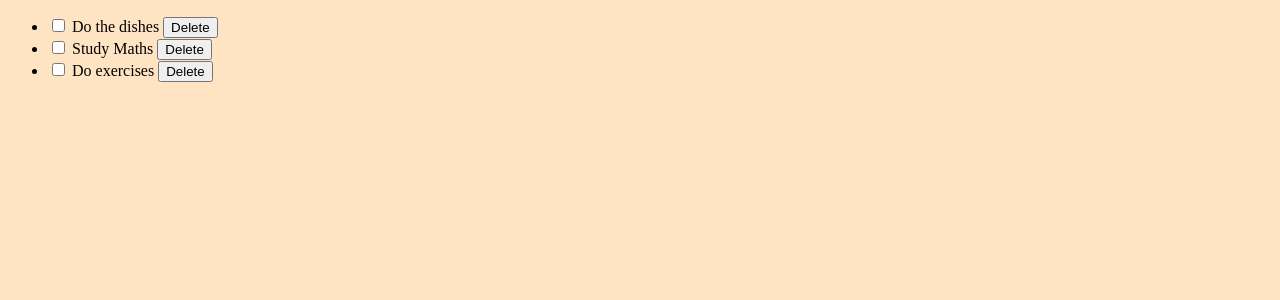
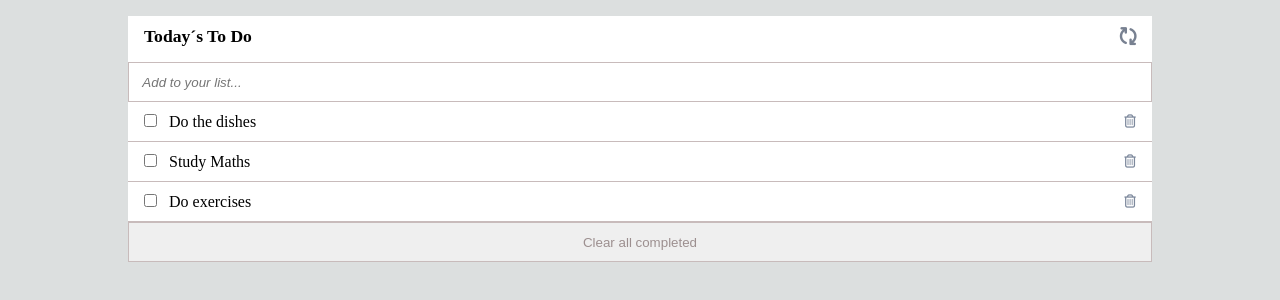
Before and after one commit to CesarHerr/To_do_List, a website built with webpack: page src/index.html in a window 1280 px wide. Built offline with nearby package versions, Linux system fonts and the light colour scheme.

Commit message:
Add styles to the list

```diff
--- a/modules/List.js
+++ b/modules/List.js
@@ -5,12 +5,12 @@ const list = [
     description: 'Do the dishes'
   },
   {
-    index: 0,
+    index: 1,
     complete: false,
     description: 'Study Maths'
   },
   {
-    index: 0,
+    index: 2,
     complete: true,
     description: 'Do exercises'
   }
@@ -23,8 +23,13 @@ const toDoList = () => {
   list.forEach((parameter,index) => {
     const toDo = document.createElement('li');
     toDo.innerHTML = `
-      <input type="checkbox" > ${list[index].description}
-      <button class="button remove-btn" data-list-index=${index}>Delete</button>
+      <span>
+        <label for="name${list[index].index}"><label>
+        <input name="name${list[index].index}" type="checkbox">
+        <p>${list[index].description}</p>
+      </span>
+
+      <button class="button remove-btn" data-list-index=${index}><i class="fa-regular fa-trash-can" style="color: #7c889c;"></i></button>
       `;
       checkList.push(toDo)
   });
--- a/src/index.html
+++ b/src/index.html
@@ -3,12 +3,20 @@
 <head>
     <meta charset="UTF-8">
     <meta name="viewport" content="width=device-width, initial-scale=1.0">
+    <script src="https://kit.fontawesome.com/2e46d3026c.js" crossorigin="anonymous"></script>
     <title>To do List</title>
 </head>
 <body>
     <form>
+        <div class="header">
+            <h2>Today´s To Do</h2>
+            <i class="fa-solid fa-arrows-rotate fa-rotate-90" style="color: #788191;"></i>
+        </div>
         <ul class="todo__list">
+            <label for="addToTheList" aria-labelledby="addToTheList"></label>
+            <input class="add" type="text" name="addToTheList" placeholder="Add to your list...">
         </ul>
+        <button class="clear">Clear all completed</button>
     </form>
 </body>
 </html>
--- a/src/style.css
+++ b/src/style.css
@@ -1,3 +1,86 @@
+* {
+  margin: 0;
+  padding: 0;
+  box-sizing: border-box;
+  list-style: none;
+}
+
 body {
-  background-color: bisque;
+  background-color: rgb(220, 223, 223);
 }
+
+form {
+  width: 80%;
+  margin: 0 auto;
+  background-color: #fff;
+}
+
+h2 {
+  font-size: 1.1rem;
+  display: inline;
+  margin-top: 10px;
+  height: 20px;
+}
+
+.header {
+  margin: 1em;
+  display: flex;
+  justify-content: space-between;
+}
+
+.add {
+  width: 100%;
+  border: solid 1px rgb(200, 187, 187);
+  height: 40px;
+}
+
+li {
+
+  width: 100%;
+  padding: 0 1em;
+  display: flex;
+  justify-content: space-between;
+  align-items: center;
+  height: 40px;
+  border-bottom: solid 1px rgb(200, 187, 187);
+}
+
+li button {
+  background: none;
+  border: none;
+}
+
+.add::placeholder {
+  font-style: italic;
+  padding-left: 1em;
+}
+
+.check {
+  padding-left: 1em;
+  background-color: aquamarine;
+}
+
+p {
+  display: inline;
+  margin-left: 0.5em;
+}
+
+.clear {
+  width: 100%;
+  height: 40px;
+  border: solid 1px rgb(200, 187, 187) ;
+  color: rgb(156, 143, 143);
+}
+
+.clear:hover {
+  cursor: pointer;
+  text-decoration: underline;
+}
+.remove-btn:hover, .fa-arrows-rotate:hover {
+  cursor: pointer;
+}
+
+.fa-arrows-rotate {
+margin-top: 10px;
+font-size: 1.2rem;
+}
```
